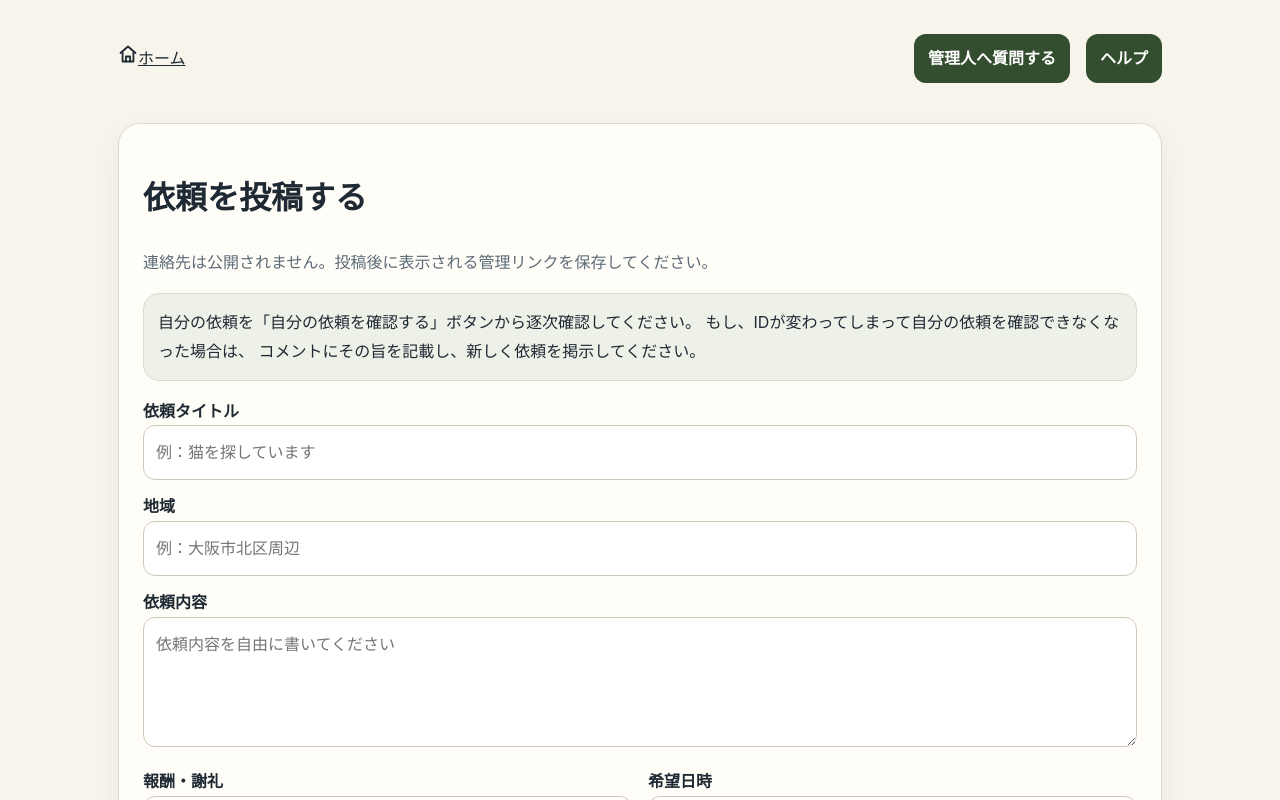
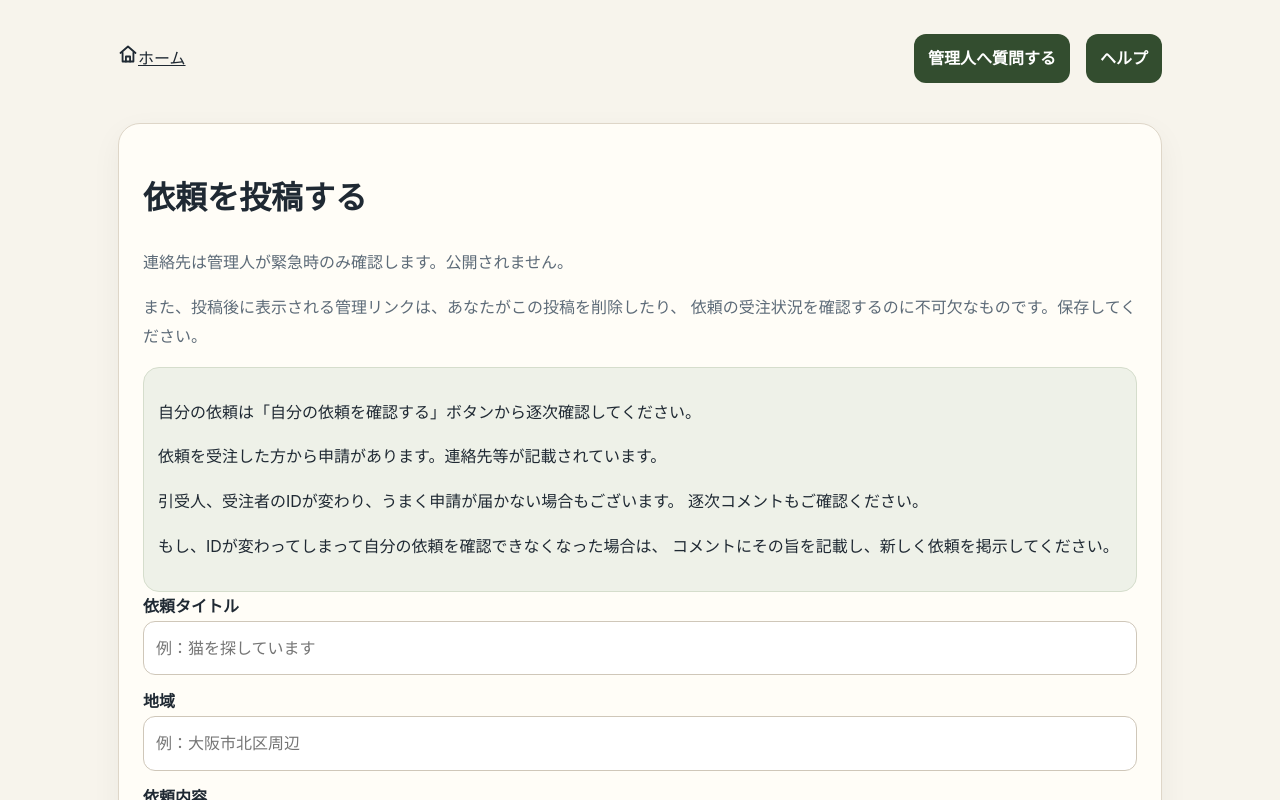
Before and after one commit to free-request-board/free-request-board, a Next.js app in the folder free-request-board-initial/: page /new in a window 1280 px wide. Shown: the top 800 px of the page. Built offline with nearby package versions, Linux system fonts and the light colour scheme.

Commit message:
Update page.tsx

```diff
--- a/free-request-board-initial/app/new/page.tsx
+++ b/free-request-board-initial/app/new/page.tsx
@@ -6,14 +6,33 @@ export default function NewRequestPage() {
       <h1>依頼を投稿する</h1>
 
       <p className="muted">
-        連絡先は公開されません。投稿後に表示される管理リンクを保存してください。
+        連絡先は管理人が緊急時のみ確認します。公開されません。
       </p>
 
-      <p className="notice">
-        自分の依頼を「自分の依頼を確認する」ボタンから逐次確認してください。
-        もし、IDが変わってしまって自分の依頼を確認できなくなった場合は、
-        コメントにその旨を記載し、新しく依頼を掲示してください。
+      <p className="muted">
+        また、投稿後に表示される管理リンクは、あなたがこの投稿を削除したり、
+        依頼の受注状況を確認するのに不可欠なものです。保存してください。
       </p>
+
+      <div className="notice">
+        <p>
+          自分の依頼は「自分の依頼を確認する」ボタンから逐次確認してください。
+        </p>
+
+        <p>
+          依頼を受注した方から申請があります。連絡先等が記載されています。
+        </p>
+
+        <p>
+          引受人、受注者のIDが変わり、うまく申請が届かない場合もございます。
+          逐次コメントもご確認ください。
+        </p>
+
+        <p>
+          もし、IDが変わってしまって自分の依頼を確認できなくなった場合は、
+          コメントにその旨を記載し、新しく依頼を掲示してください。
+        </p>
+      </div>
 
       <NewRequestForm />
     </main>
```
